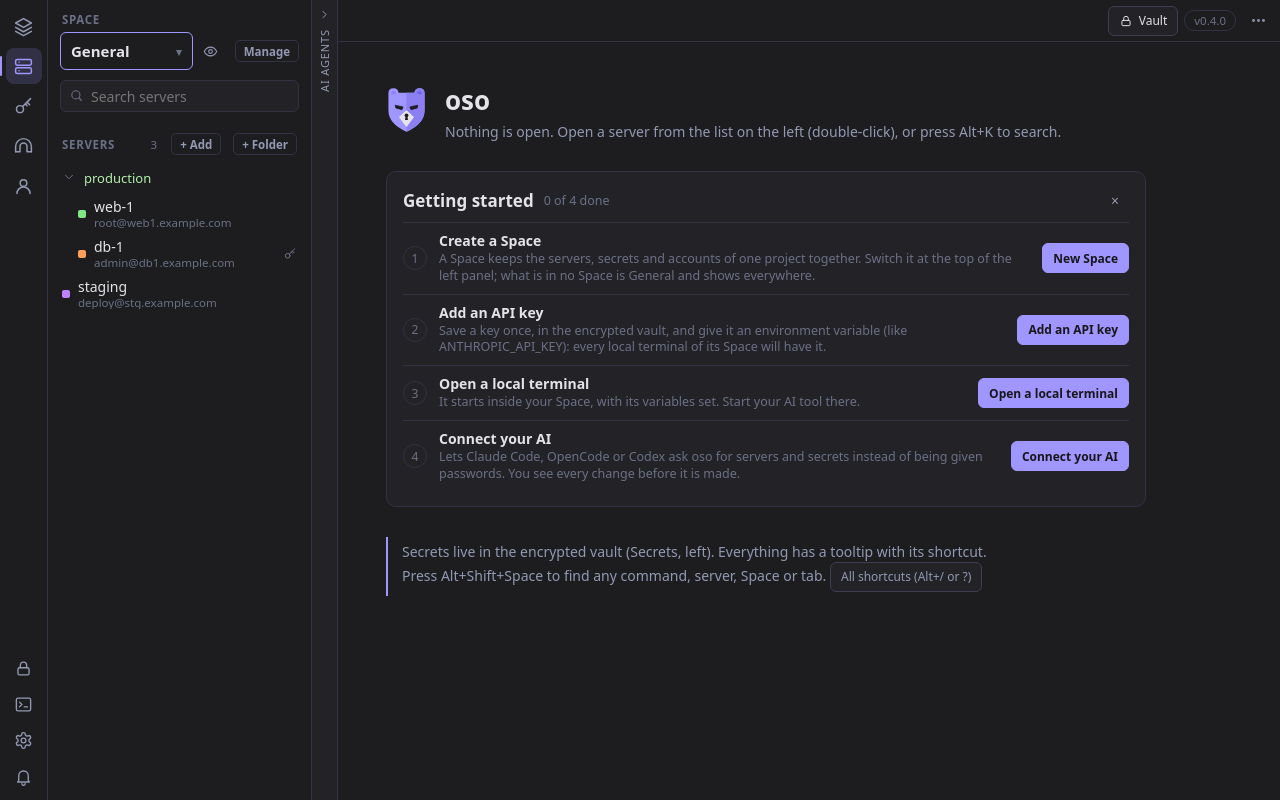
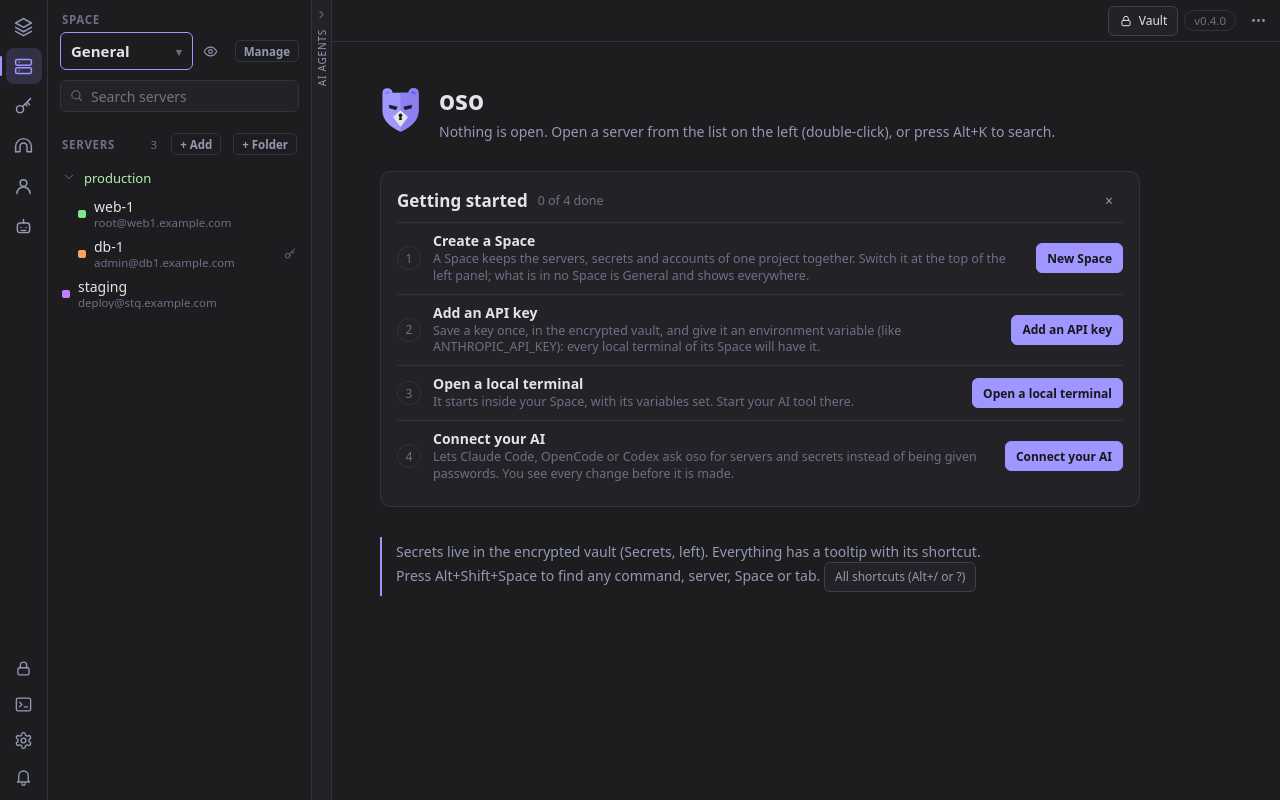
Before and after one commit to seyadog/oso-tools, a website built with Vite: page ui/index.html in a window 1280 px wide. Built offline with nearby package versions, Linux system fonts and the light colour scheme.

Commit message:
AI agents: smaller strip and column, robot button back in the left bar (same small column)

```diff
--- a/ui/src/app.ts
+++ b/ui/src/app.ts
@@ -1504,6 +1504,11 @@
       b.onclick = () => this.toggleSection(sec.key);
       top.append(b);
     }
+    // the AI agents: not a section of the left panel, it folds the small column beside it open or shut
+    const ag = el("button", { class: `rail-btn${this.agentsOpen ? " on" : ""}`, type: "button", "data-act": "rail-agents", "aria-label": "AI agents", "aria-pressed": String(this.agentsOpen) });
+    ag.append(icon("agent", 21), el("span", { class: "rail-n" }), el("span", { class: "rail-mark" }));
+    ag.onclick = () => this.toggleAgents();
+    top.append(ag);
     const bottom = el("div", { class: "rail-bottom" });
     const tool = (iconName: string, title: string, act: string, run: () => void, cls = "") => {
       const b = el("button", { class: `rail-btn small ${cls}`.trim(), type: "button", title, "aria-label": title, "data-act": act });
@@ -1519,7 +1524,21 @@
       tool("bell", `Help  (${this.keyText("help.open")})`, "foot-help", () => this.helpDialog()),
     );
     this.rail.append(top, bottom);
+    if (this.rpanel) this.updateRailAgents(this.agents.length, this.approvals.pending, this.rpanel.mark());
     this.updateAgentsBadge();
+  }
+
+  /** The same count and mark on the rail button. */
+  private updateRailAgents(n: number, pending: number, mark: string) {
+    const r = this.rail.querySelector('[data-act="rail-agents"]') as HTMLElement | null;
+    if (!r) return;
+    const num = r.querySelector(".rail-n") as HTMLElement;
+    num.textContent = n ? String(n) : "";
+    num.hidden = !n;
+    r.dataset.mark = mark;
+    r.classList.toggle("on", this.agentsOpen);
+    r.setAttribute("aria-pressed", String(this.agentsOpen));
+    r.title = `AI agents${n ? `: ${n} running` : ""}${pending ? `, ${pending} waiting for you` : ""}  (${this.keyText("panel.agents")})`;
   }
 
   /** The strip of the AI agents: an arrow, how many run, and the mark (a request waits, or news). */
@@ -1532,6 +1551,7 @@
     const sig = `${this.agentsOpen}|${n}|${pending}|${mark}`;
     if (b.dataset.sig === sig) return;
     b.dataset.sig = sig;
+    this.updateRailAgents(n, pending, mark);
     clear(b);
     b.append(icon(this.agentsOpen ? "chevron-left" : "chevron-right", 13), el("span", { class: "rail-n" }, n ? String(n) : ""), el("span", { class: "rp-vert" }, "AI agents"), el("span", { class: "rail-mark" }));
     (b.querySelector(".rail-n") as HTMLElement).hidden = !n;
--- a/ui/src/chrome.ts
+++ b/ui/src/chrome.ts
@@ -15,9 +15,9 @@
 
 export const RAIL_WIDTH = 48;
 /** The AI agents column, beside the left panel. */
-export const AGENTS_WIDTH = 270;
+export const AGENTS_WIDTH = 230;
 /** …and folded: only its strip. */
-export const STRIP_WIDTH = 26;
+export const STRIP_WIDTH = 20;
 export const LEFT_MIN = 200;
 export const LEFT_MAX = 480;
 export const LEFT_DEFAULT = 264;
--- a/ui/src/style.css
+++ b/ui/src/style.css
@@ -382,13 +382,13 @@
 #rpanel { grid-column: 3; grid-row: 1; position: relative; background: var(--bg); border-right: 1px solid var(--line); display: flex; flex-direction: column; min-width: 0; min-height: 0; position: relative; }
 #rpanel[hidden] { display: none; }
 #rpanel { flex-direction: row; }
-#rpanel .rp-inner { display: flex; flex-direction: column; flex: 1; min-width: 0; min-height: 0; zoom: .86; }
+#rpanel .rp-inner { display: flex; flex-direction: column; flex: 1; min-width: 0; min-height: 0; zoom: .8; }
 #rpanel .rp-inner[hidden] { display: none; }
-#rtoggle { flex: none; width: 26px; display: flex; flex-direction: column; align-items: center; gap: 8px; padding: 8px 0; color: var(--dim); background: var(--bg-2); border-right: 1px solid var(--line); position: relative; }
-#rpanel.open #rtoggle { width: 22px; }
+#rtoggle { flex: none; width: 20px; display: flex; flex-direction: column; align-items: center; gap: 8px; padding: 8px 0; color: var(--dim); background: var(--bg-2); border-right: 1px solid var(--line); position: relative; }
+#rpanel.open #rtoggle { width: 18px; }
 #rtoggle:hover { color: var(--fg); background: var(--hover); }
 #rtoggle:focus-visible { outline: 2px solid var(--accent); outline-offset: -2px; }
-.rp-vert { writing-mode: vertical-rl; transform: rotate(180deg); font-size: 11px; letter-spacing: .08em; text-transform: uppercase; }
+.rp-vert { writing-mode: vertical-rl; transform: rotate(180deg); font-size: 10px; letter-spacing: .08em; text-transform: uppercase; }
 #rpanel.open .rp-vert { display: none; }
 #rtoggle .rail-n { position: static; }
 #rtoggle .rail-mark { top: 4px; left: 3px; }
```
Also changed, not shown: ui/e2e/run.mjs (+2 -2 lines), README.md.
